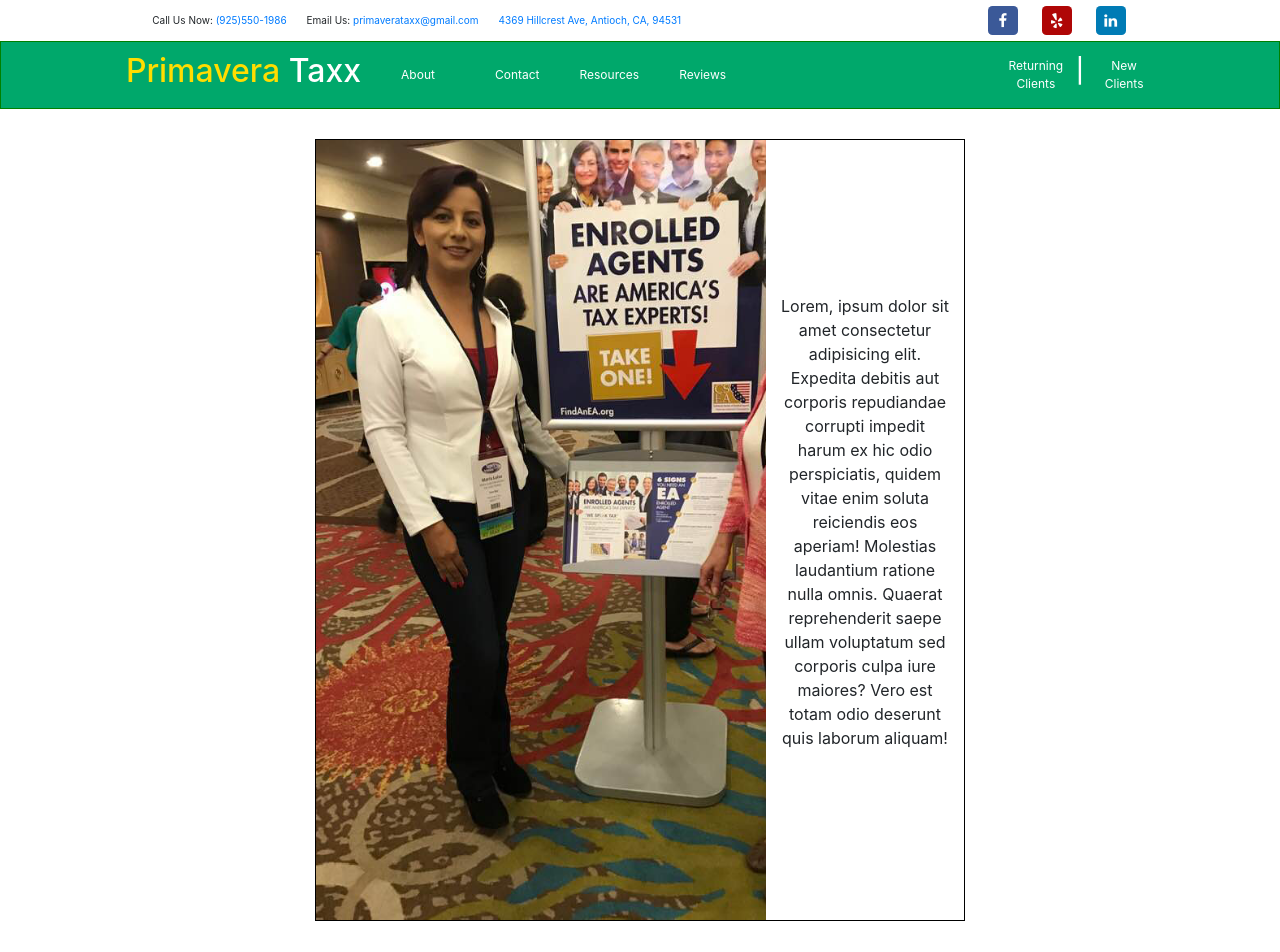
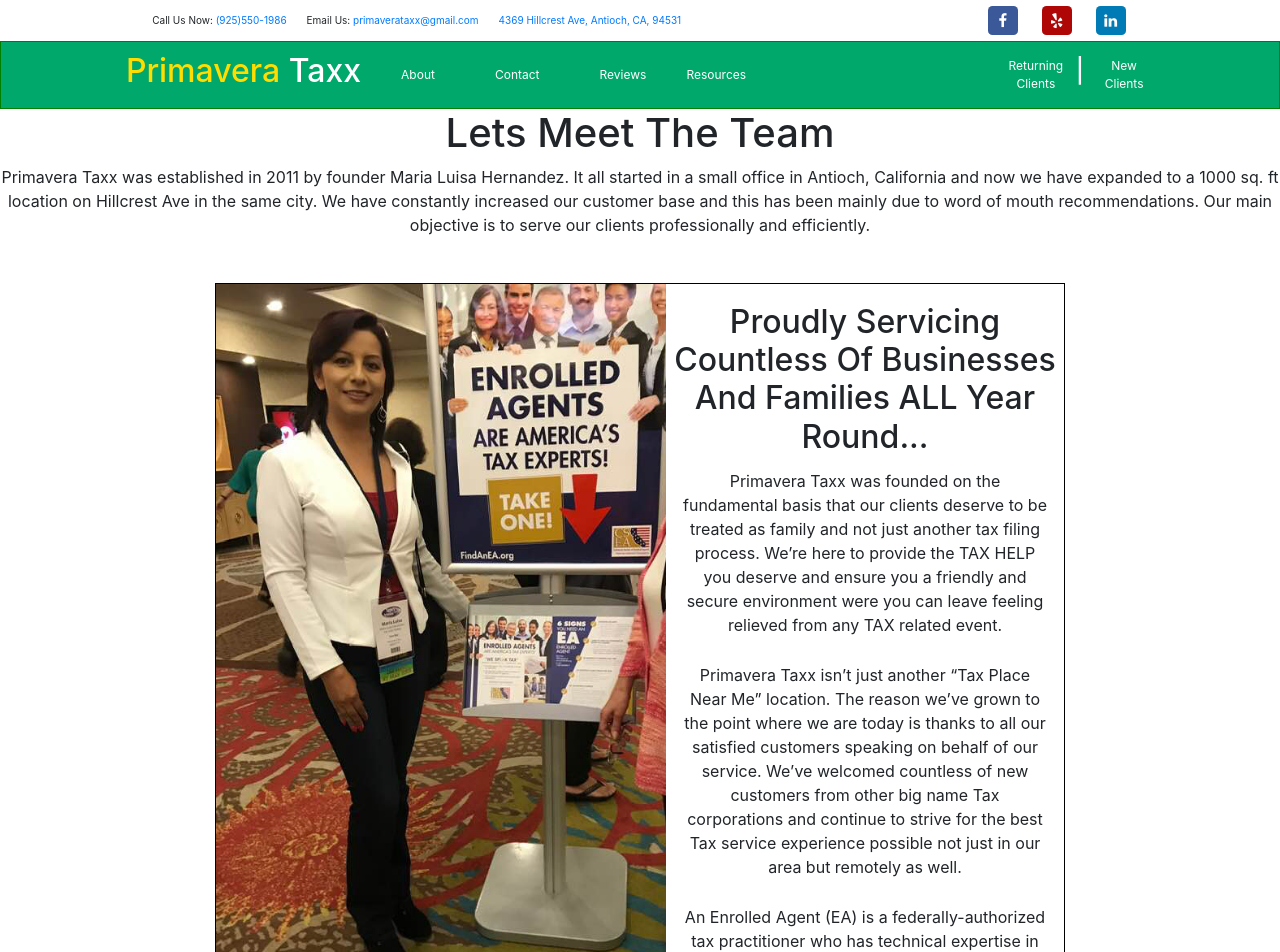
Before and after one commit to manzav95/PrimaveraTaxx, a React (Create React App) app: page /about in a window 1280 px wide. Shown: the top 952 px of the page. Built offline with nearby package versions, Linux system fonts and the light colour scheme.

Commit message:
created changes to ABout page and finsihed Home/Landing page

```diff
--- a/src/components/VanillaNav/VanillaNav.js
+++ b/src/components/VanillaNav/VanillaNav.js
@@ -21,6 +21,10 @@
             <Link to="/contact" style={{ textDecoration: "none" }}>
               <li className="linklink">Contact</li>
             </Link>
+
+            <Link to="/reviews" style={{ textDecoration: "none" }}>
+              <li className="linklink">Reviews</li>
+            </Link>
             <li className="dropdown">
               <a
                 className="linklink"
@@ -35,9 +39,6 @@
                 <a href="#">Link 3</a>
               </div>
             </li>
-            <Link to="/reviews" style={{ textDecoration: "none" }}>
-              <li className="linklink">Reviews</li>
-            </Link>
           </ul>
         </section>
         <section className="login-container">
--- a/src/pages/About/About.js
+++ b/src/pages/About/About.js
@@ -4,17 +4,48 @@
 function About() {
   return (
     <div className="about-wrapper-main">
+      <section className="about-header">
+        {" "}
+        <h1>Lets Meet The Team</h1>
+        <p>
+          Primavera Taxx was established in 2011 by founder Maria Luisa
+          Hernandez. It all started in a small office in Antioch, California and
+          now we have expanded to a 1000 sq. ft location on Hillcrest Ave in the
+          same city. We have constantly increased our customer base and this has
+          been mainly due to word of mouth recommendations. Our main objective
+          is to serve our clients professionally and efficiently.{" "}
+        </p>
+      </section>
       <section className="second-hom">
         <section className="second-home">
           <img src={maria} alt="maria l hernandez" width="450px" />
-          <p>
-            Lorem, ipsum dolor sit amet consectetur adipisicing elit. Expedita
-            debitis aut corporis repudiandae corrupti impedit harum ex hic odio
-            perspiciatis, quidem vitae enim soluta reiciendis eos aperiam!
-            Molestias laudantium ratione nulla omnis. Quaerat reprehenderit
-            saepe ullam voluptatum sed corporis culpa iure maiores? Vero est
-            totam odio deserunt quis laborum aliquam!
-          </p>
+          <section>
+            <h2>
+              Proudly Servicing Countless Of Businesses And Families ALL Year
+              Round...
+            </h2>
+            <p>
+              Primavera Taxx was founded on the fundamental basis that our
+              clients deserve to be treated as family and not just another tax
+              filing process. We’re here to provide the TAX HELP you deserve and
+              ensure you a friendly and secure environment were you can leave
+              feeling relieved from any TAX related event.
+            </p>
+            <p>
+              Primavera Taxx isn’t just another “Tax Place Near Me” location.
+              The reason we’ve grown to the point where we are today is thanks
+              to all our satisfied customers speaking on behalf of our service.
+              We’ve welcomed countless of new customers from other big name Tax
+              corporations and continue to strive for the best Tax service
+              experience possible not just in our area but remotely as well.
+            </p>
+            <p>
+              An <span>Enrolled Agent (EA)</span> is a federally-authorized tax
+              practitioner who has technical expertise in the field of taxation.
+              The EA license is maintained by stringent annual continuing
+              education requirements monitored by the IRS.{" "}
+            </p>
+          </section>
         </section>
       </section>
     </div>
--- a/src/pages/Home/style.css
+++ b/src/pages/Home/style.css
@@ -76,7 +76,7 @@
 
 .second-home {
   margin: 30px 0px;
-  width: 650px;
+  width: 850px;
   display: flex;
   border: 1px solid black;
   align-items: center;
```
